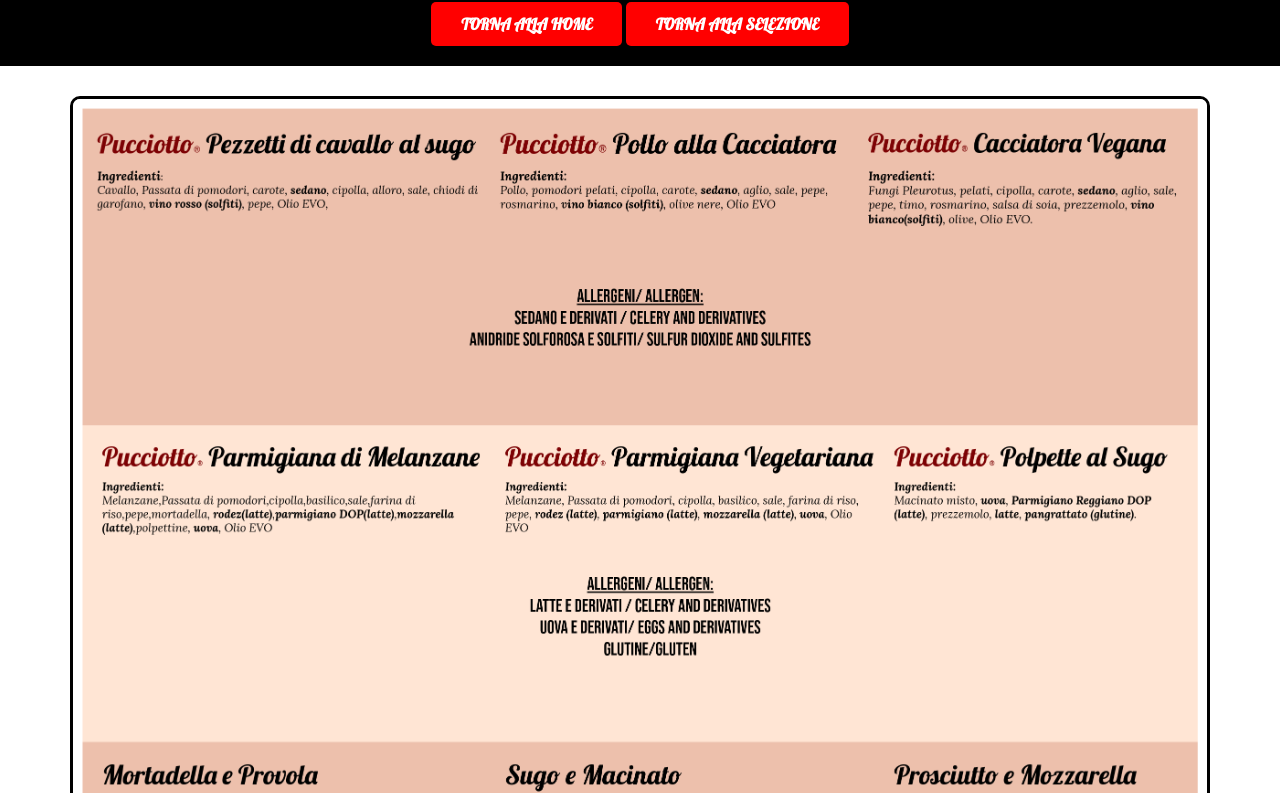
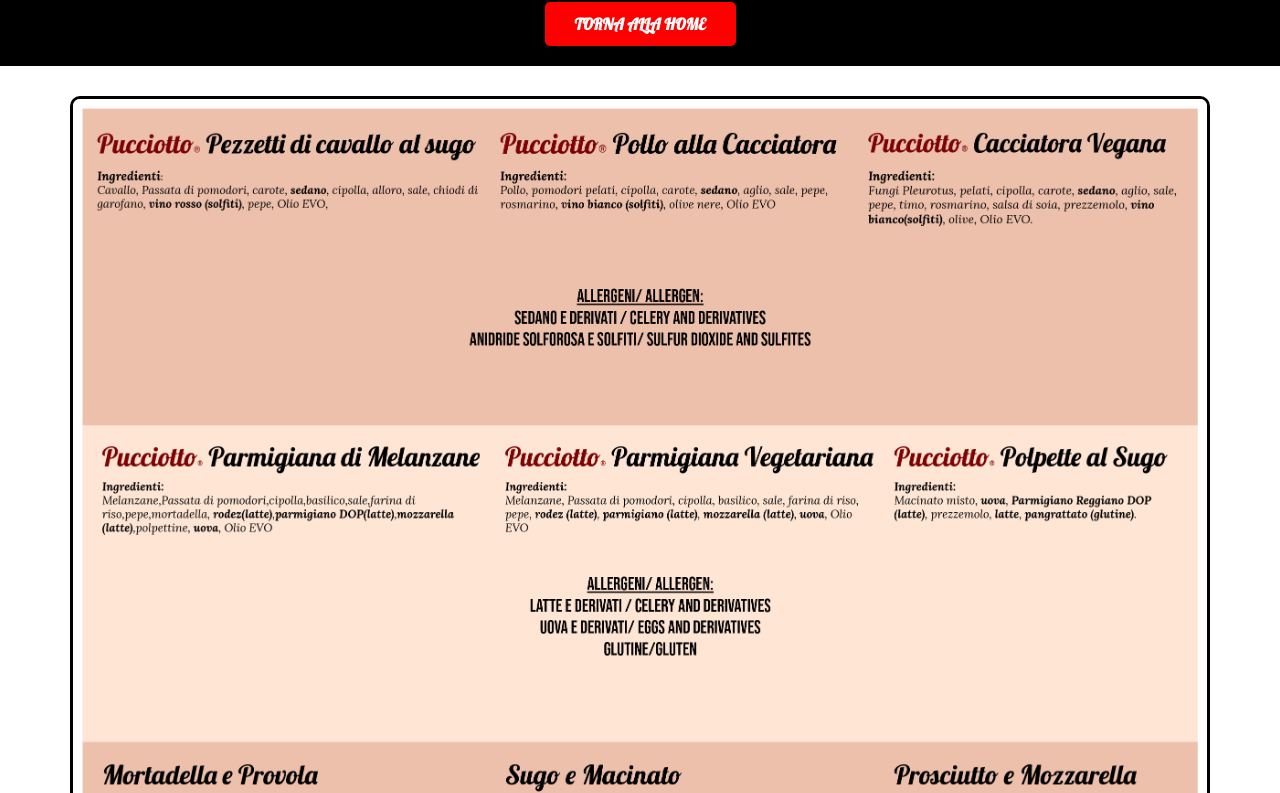
Before and after one commit to PucciottoLecce/Pucciotto_Men-, a plain HTML site: page allergeni.html in a window 1280 px wide. Shown: the part 73-866 px from the top of the page. Drawn offline with Linux system fonts and the light colour scheme.

Commit message:
Update allergeni.html

```diff
--- a/allergeni.html
+++ b/allergeni.html
@@ -84,7 +84,6 @@
     <div class="header">
         <h1>Allergeni</h1>
         <a href="index.html" class="back-button">Torna alla Home</a>
-        <a href="index.html" class="back-button">Torna alla Selezione</a>
     </div>
     <div class="content">
         <img src="allergeni.png" alt="Allergeni" class="allergeni-image">
```
